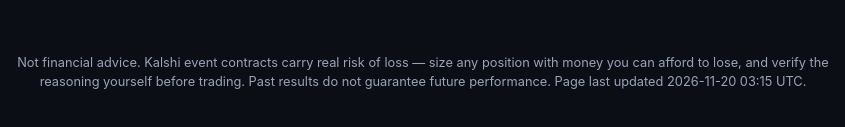
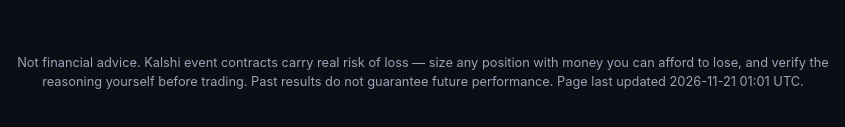
Before and after one commit to nicothagreat/Kedge-LP, a plain HTML site: page index.html in a window 1280 px wide. Shown: the part 1583-1710 px from the top of the page, 217-1062 px from the left. Drawn offline with Linux system fonts and the light colour scheme.

Commit message:
Update landing page (2026-11-20)

```diff
--- a/index.html
+++ b/index.html
@@ -124,7 +124,7 @@
     Not financial advice. Kalshi event contracts carry real risk of loss —
     size any position with money you can afford to lose, and verify the
     reasoning yourself before trading. Past results do not guarantee future
-    performance. Page last updated 2026-11-20 03:15 UTC.
+    performance. Page last updated 2026-11-21 01:01 UTC.
   </footer>
 
 </div>
```
